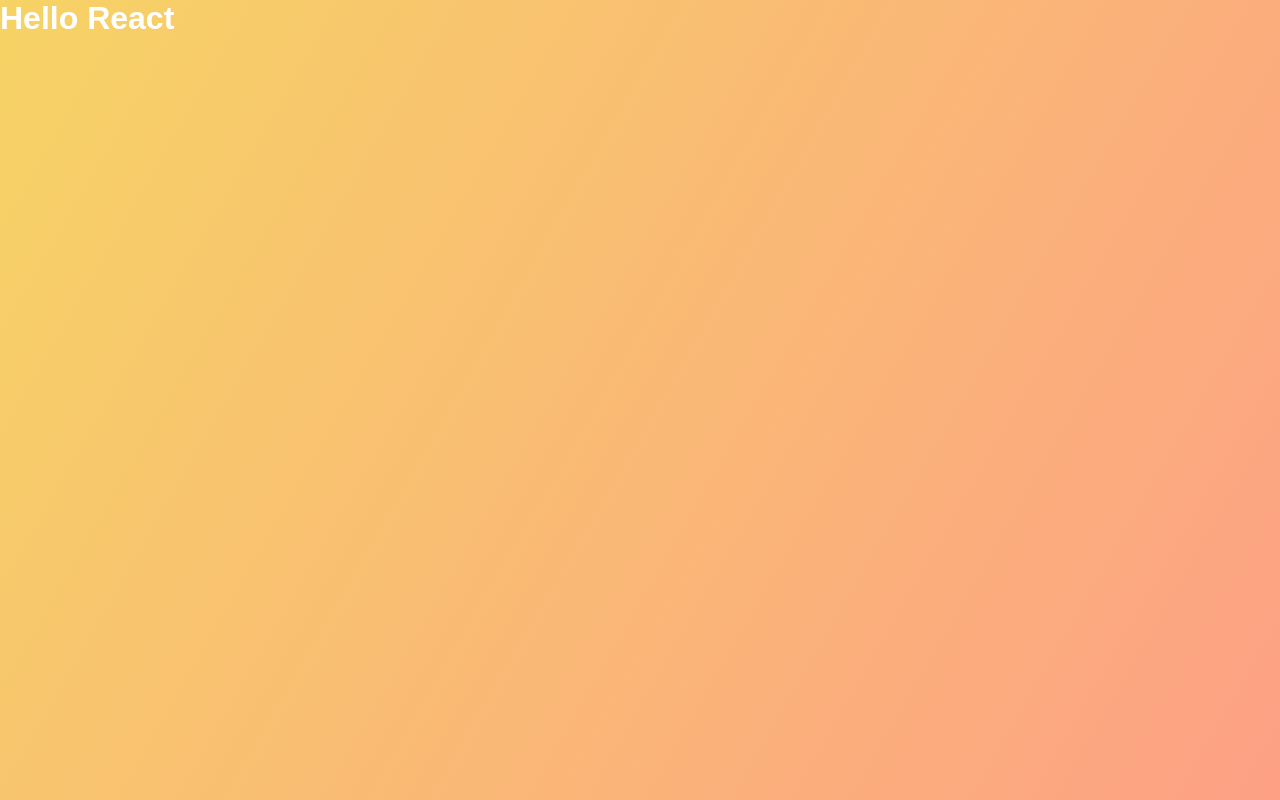
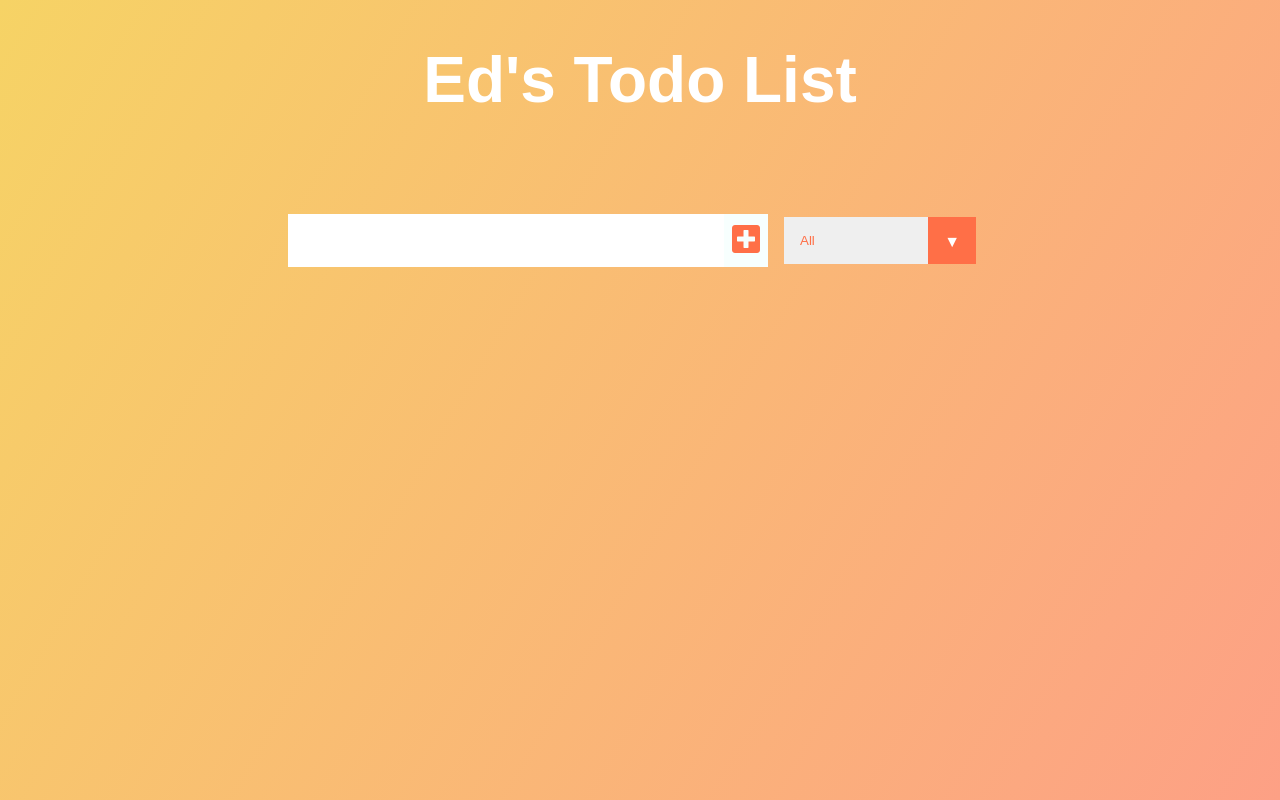
Before and after one commit to CiocanGeorge/todo-list, a React (Create React App) app: page / in a window 1280 px wide. Built offline with nearby package versions, Linux system fonts and the light colour scheme.

Commit message:
create form

```diff
--- a/public/index.html
+++ b/public/index.html
@@ -1,14 +1,15 @@
 <!DOCTYPE html>
 <html lang="en">
+
 <head>
   <meta charset="utf-8" />
   <link rel="icon" href="%PUBLIC_URL%/favicon.ico" />
   <meta name="viewport" content="width=device-width, initial-scale=1" />
   <meta name="theme-color" content="#000000" />
-    <meta
-      name="description"
-      content="Web site created using create-react-app"
-    />
+  <meta name="description" content="Web site created using create-react-app" />
+
+  <link rel="stylesheet" href="https://cdnjs.cloudflare.com/ajax/libs/font-awesome/5.12.1/css/all.min.css"
+    integrity="sha256-mmgLkCYLUQbXn0B1SRqzHar6dCnv9oZFPEC1g1cwlkk=" crossorigin="anonymous" />
   <link rel="apple-touch-icon" href="%PUBLIC_URL%/logo192.png" />
   <!--
       manifest.json provides metadata used when your web app is installed on a
@@ -24,8 +25,12 @@
       work correctly both with client-side routing and a non-root public URL.
       Learn how to configure a non-root public URL by running `npm run build`.
     -->
+
+
+
   <title>React App</title>
 </head>
+
 <body>
   <noscript>You need to enable JavaScript to run this app.</noscript>
   <div id="root"></div>
@@ -40,4 +45,5 @@
       To create a production bundle, use `npm run build` or `yarn build`.
     -->
 </body>
+
 </html>
--- a/src/App.js
+++ b/src/App.js
@@ -1,10 +1,15 @@
 import React from "react";
 import './App.css';
+//component
+import Form from "./components/Form";
 
 function App() {
   return (
     <div className="App">
-      <h1>Hello React</h1>
+      <header>
+        <h1>Ed's Todo List</h1>
+      </header>
+      <Form/>
     </div>
   );
 }
--- /dev/null
+++ b/src/components/Form.js
@@ -0,0 +1,22 @@
+import React from "react";
+
+
+const Form = () => {
+    return (
+        <form>
+            <input type="text" className="todo-input" />
+            <button className="todo-button" type="submit">
+                <i className="fas fa-plus-square"></i>
+            </button>
+            <div className="select">
+                <select name="todos" className="filter-todo">
+                    <option value="all">All</option>
+                    <option value="completed">Completed</option>
+                    <option value="uncompleted">Uncompleted</option>
+                </select>
+            </div>
+        </form>
+    );
+}
+
+export default Form;
```
Also changed, not shown: src/components/TodoList.js (added). Lines whose indentation alone changed are shown as unchanged.
